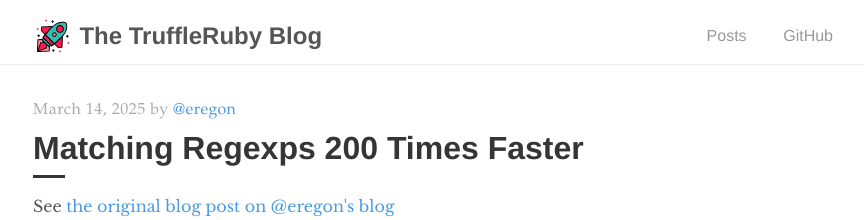
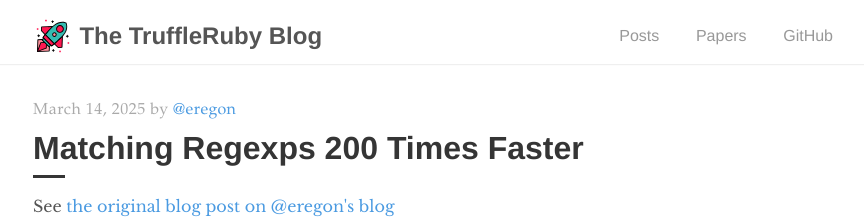
Before and after one commit to truffleruby/truffleruby.github.io, a Jekyll site: the page built from index.html, in a window 1280 px wide and 900 px high. Shown: the top 220 px of the window, without its empty margins (207-1071 px from the left). Built offline with Jekyll 4.4.1, drawn with Linux system fonts in a browser that asks for light colours; the list of posts is cut into pages by our own code.

Commit message:
Add link to rubybib.org

```diff
--- a/_includes/navigation.html
+++ b/_includes/navigation.html
@@ -8,6 +8,7 @@
     </a>
     <ul>
       <li><a href="{{ site.baseurl }}/">Posts</a></li>
+      <li><a href="https://rubybib.org" target="_blank">Papers</a></li>
       <li><a href="https://github.com/truffleruby/truffleruby" target="_blank">GitHub</a></li>
     </ul>
   </div>
```
